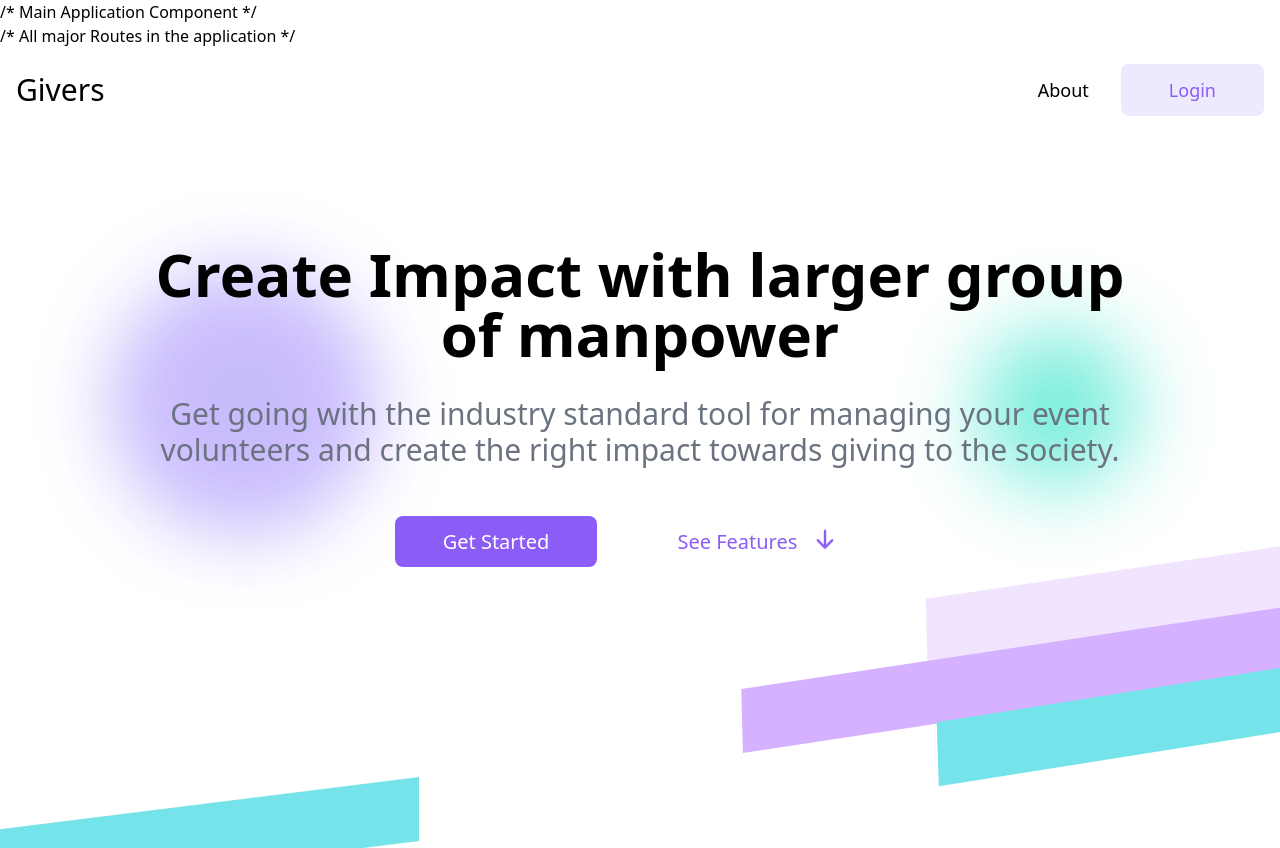
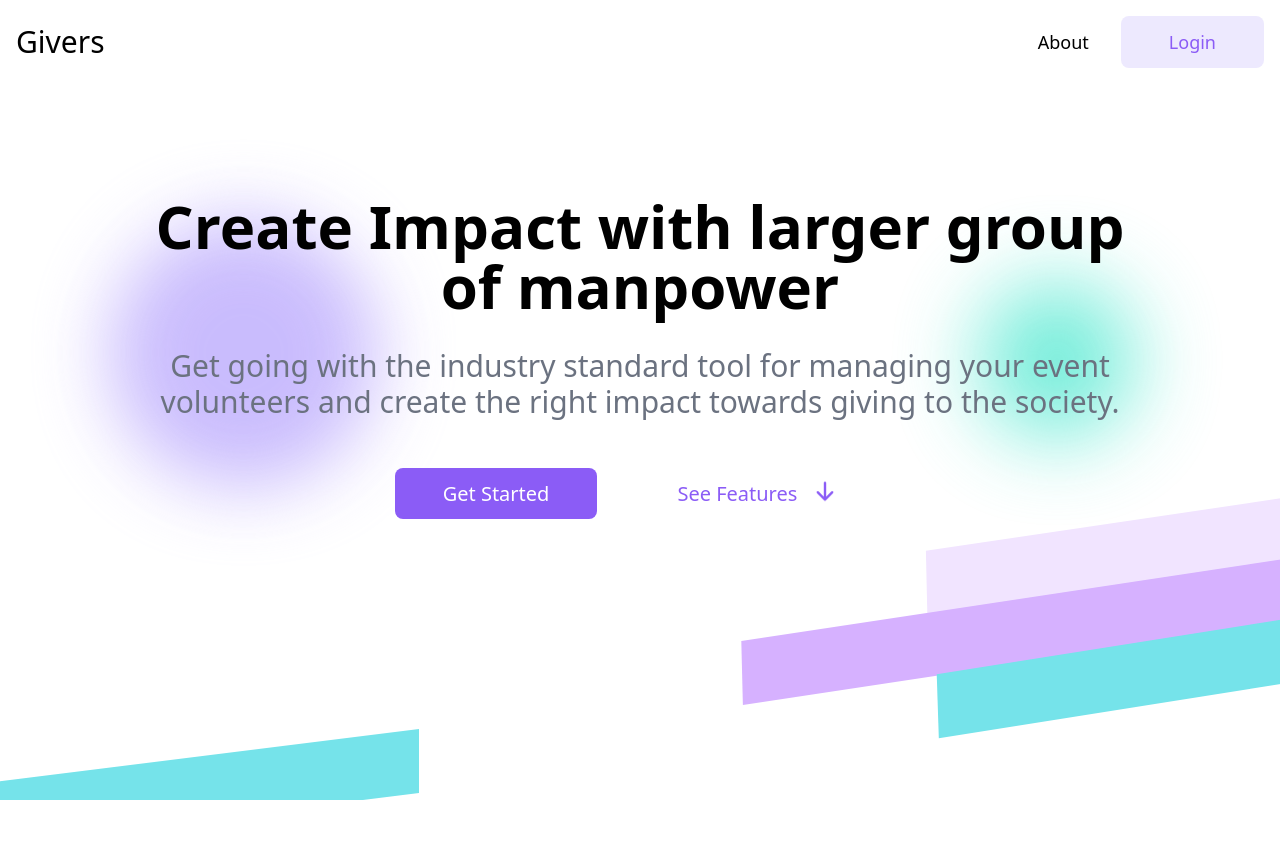
Before and after one commit to Bibek99/givers-frontend, a React (Create React App) app: page / in a window 1280 px wide. After the commit the page ends 800 px from the top, so only its background shows below. Built offline with nearby package versions, Linux system fonts and the light colour scheme.

Commit message:
children commit remove eslint warning

```diff
--- a/src/App.js
+++ b/src/App.js
@@ -26,7 +26,6 @@ function App() {
             <div>
                 <Toaster />
             </div>
-            /* All major Routes in the application */
             <Router>
                 <Switch>
                     <Route exact path="/" component={LandingPage} />
--- a/src/index.js
+++ b/src/index.js
@@ -14,7 +14,6 @@ ReactDOM.render(
      * * this enables use of redux store in the application
      */
     <Provider store={store}>
-        /* Main Application Component */
         <App />
     </Provider>,
     /*
```
